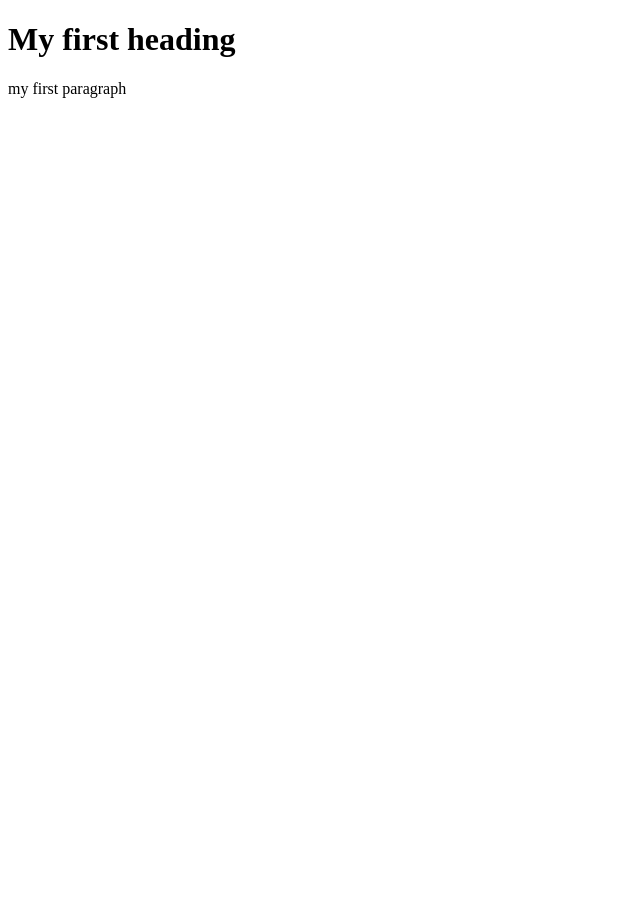
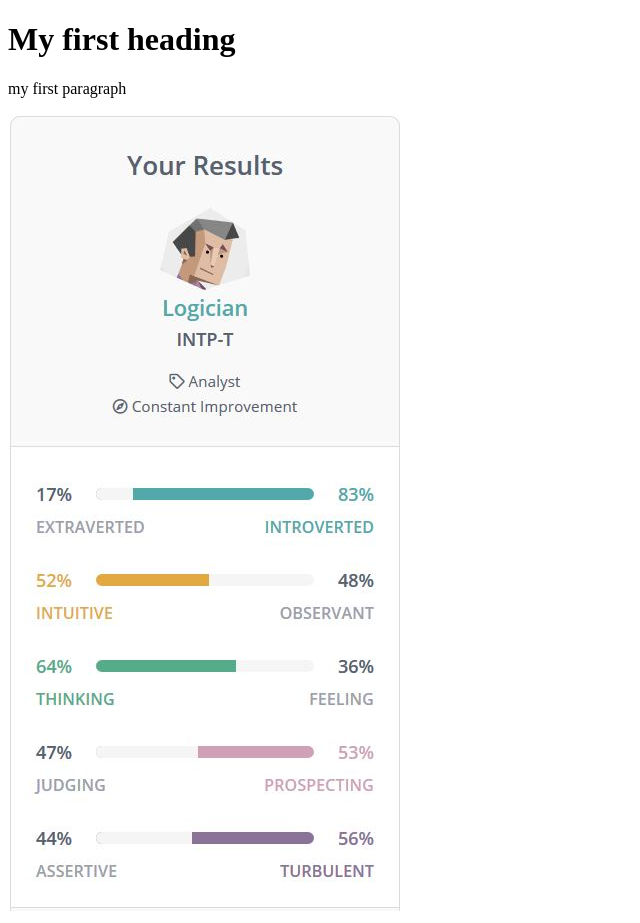
Before and after one commit to JamesCheuk/IIT-Assignment-1, a plain HTML site: page index.html in a window 1280 px wide. Shown: the whole page, without its empty margins (0-640 px from the left). Before the commit the page ends 800 px from the top, so only its background shows below. Drawn offline with Linux system fonts and the light colour scheme.

Commit message:
Update index.html

```diff
--- a/index.html
+++ b/index.html
@@ -4,6 +4,7 @@
 
 <h1> My first heading</h1>
 <p>my first paragraph</p>
+  <img src="Personality Quiz Result.JPG">
 
 </body>
 </html>
```
